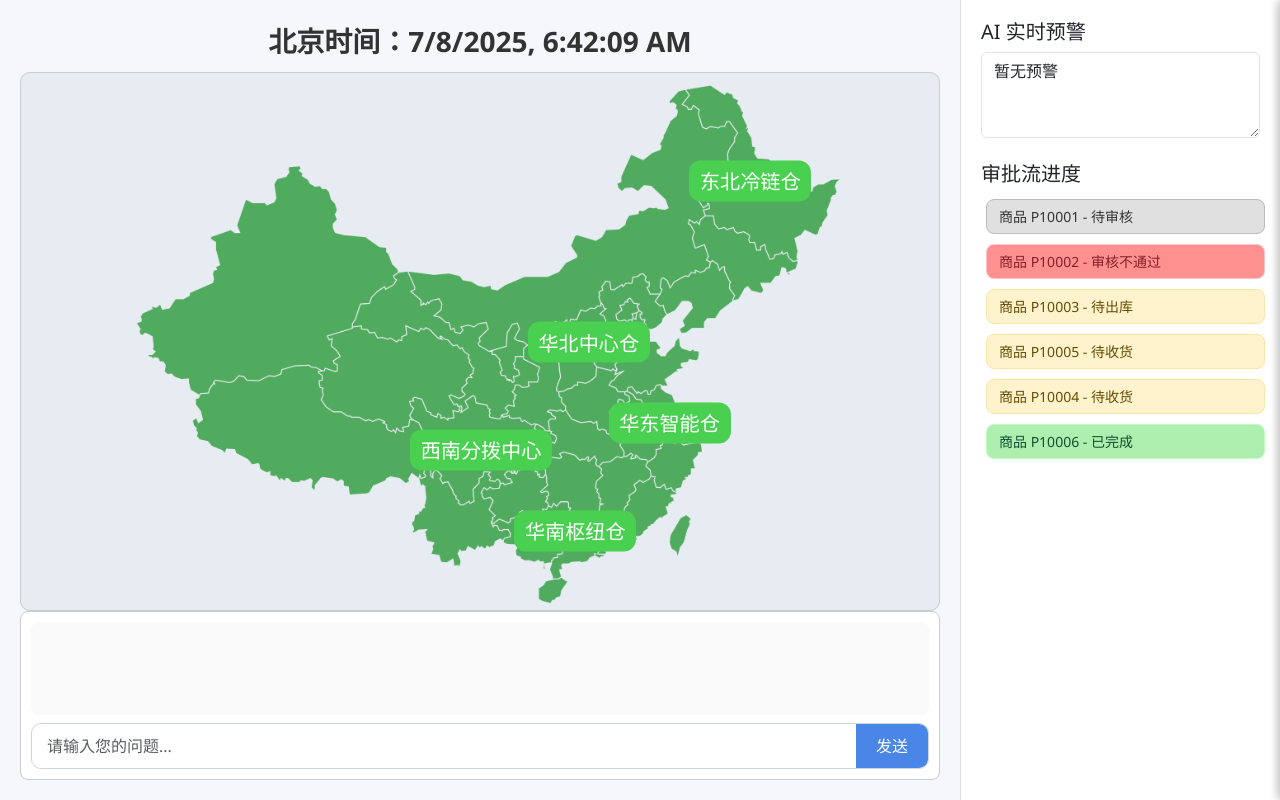
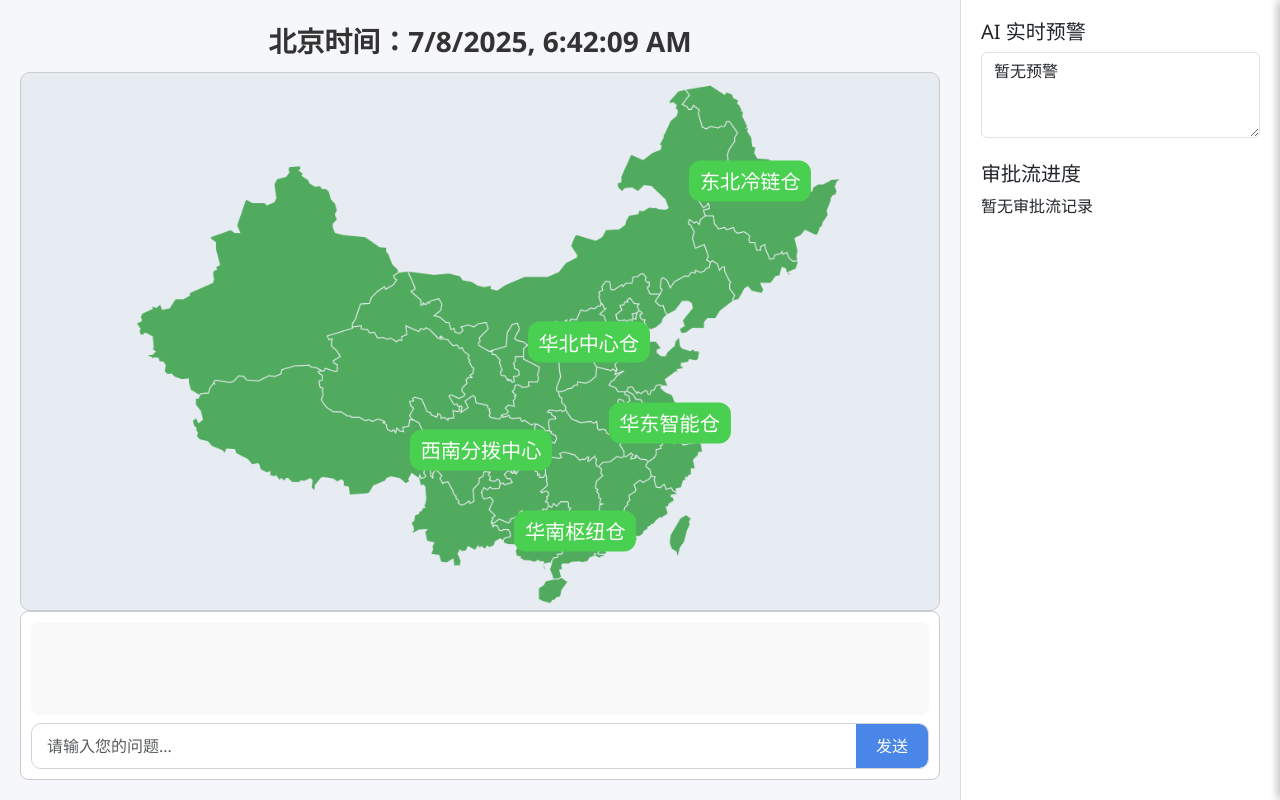
Before and after one commit to my171/JTSPGL, a Vue app in the folder front/JTSPGL-web/: page /page1 in a window 1280 px wide. Built offline with nearby package versions, Linux system fonts and the light colour scheme.

Commit message:
审批流更新

```diff
--- a/front/JTSPGL-web/src/components/PopupApproval.vue
+++ b/front/JTSPGL-web/src/components/PopupApproval.vue
@@ -1,78 +1,63 @@
-<!-- PopupApproval.vue -->
 <template>
   <div class="popup-panel" :class="{ show: isVisible }">
-      <button class="btn btn-sm btn-outline-secondary mb-3" @click="close">关闭</button>
-      <div v-html="content"></div>
+    <button class="btn btn-sm btn-outline-secondary mb-3" @click="close">
+      关闭
+    </button>
+
+    <h5>审批详情</h5>
+    <div v-if="approval">
+      <p><strong>审批ID：</strong> {{ approval.id }}</p>
+      <p><strong>状态：</strong> {{ approval.status }}</p>
+      <p><strong>详情：</strong> {{ approval.display }}</p>
+      <p><strong>发起仓库/商店：</strong> {{ approval.from }}</p>
+      <p><strong>接收仓库/商店：</strong> {{ approval.to }}</p>
+    </div>
+    <div v-else>
+      <p>未选择审批项</p>
+    </div>
   </div>
 </template>
 
 <script setup>
-  import { ref } from 'vue';
+import { ref, watch } from "vue";
 
-  const emit = defineEmits(['close']);
+const props = defineProps({
+  approvalRequests: {
+    type: Array,
+    required: true,
+  },
+  selectedApprovalId: {
+    type: String,
+    default: null,
+  },
+});
+
+const emit = defineEmits(["close"]);
 
 const isVisible = ref(false);
-  const content = ref('');
+const approval = ref(null);
 
-  const infoMap = {
-    P10001: {
-      status: "待审核",
-      decisionTime: "-",
-      reviewTime: "-",
-      dispatchTime: "-",
-      receivedTime: "-",
-      from: "华东智能仓",
-      to: "南京新街口店",
-    },
-    P10006: {
-      status: "已完成",
-      decisionTime: "2025-07-01 10:00",
-      reviewTime: "2025-07-02 11:00",
-      dispatchTime: "2025-07-03 15:30",
-      receivedTime: "2025-07-05 09:15",
-      from: "华北中心仓",
-      to: "北京王府井旗舰店",
-    },
-    P10002: {
-      status: "审核不通过",
-      decisionTime: "2025-06-28 14:00",
-      reviewTime: "2025-06-29 09:30",
-      dispatchTime: "-",
-      receivedTime: "-",
-      from: "华南枢纽仓",
-      to: "广州天河城店",
-    },
-    // 其他数据省略...
-  };
-
-  const show = (productId) => {
-    const item = infoMap[productId] || {
-      status: "未知",
-      decisionTime: "-",
-      reviewTime: "-",
-      dispatchTime: "-",
-      receivedTime: "-",
-      from: "-",
-      to: "-",
-    };
-
-    const html = `
-      <h5>审批详情：${productId}</h5>
-      <p><strong>当前状态：</strong>${item.status}</p>
-      <p><strong>调出仓库：</strong>${item.from}</p>
-      <p><strong>调入商店：</strong>${item.to}</p>
-      <p><strong>决策时间：</strong>${item.decisionTime}</p>
-      <p><strong>审核时间：</strong>${item.reviewTime}</p>
-      <p><strong>发货时间：</strong>${item.dispatchTime}</p>
-      <p><strong>收货时间：</strong>${item.receivedTime}</p>
-    `;
-    content.value = html;
+watch(
+  () => props.selectedApprovalId,
+  (newId) => {
+    if (newId) {
+      approval.value = props.approvalRequests.find((a) => a.id === newId) || null;
       isVisible.value = true;
-  };
+    } else {
+      isVisible.value = false;
+      approval.value = null;
+    }
+  }
+);
 
 const close = () => {
   isVisible.value = false;
-    emit('close');
+  emit("close");
+};
+
+const show = (id) => {
+  approval.value = props.approvalRequests.find((a) => a.id === id) || null;
+  isVisible.value = true;
 };
 
 const relatedclose = () => {
@@ -83,5 +68,5 @@
 </script>
 
 <style scoped>
-  @import './popup-style.css';
+@import "./popup-style.css";
 </style>
--- a/front/JTSPGL-web/src/components/PopupStore.vue
+++ b/front/JTSPGL-web/src/components/PopupStore.vue
@@ -55,6 +55,7 @@ import { ref } from "vue";
 import axios from "axios";
 
 const emit = defineEmits(["close"]);
+
 const isVisible = ref(false);
 const storeId = ref("");
 const storeName = ref("");
@@ -118,6 +119,15 @@ const transferIn = async () => {
       from_warehouse_name: fromWarehouseName,
     });
     alert("调货成功");
+
+    emit("new-approval", {
+      id: `P${Date.now()}`,
+      display: `${fromWarehouseName}-${transferProduct.value}-${transferQty.value}-待审核`,
+      status: "待审核",
+      from: fromWarehouseName,
+      to: storeName.value,
+    });
+
   } catch (err) {
     alert(`调货失败：${err.message}`);
   }
--- a/front/JTSPGL-web/src/components/PopupWarehouse.vue
+++ b/front/JTSPGL-web/src/components/PopupWarehouse.vue
@@ -168,6 +168,16 @@ const transfer = async () => {
       fromWarehouse,
     });
     alert("调货成功");
+
+    // 触发新增审批流事件
+    emit("new-approval", {
+      id: `P${Date.now()}`,
+      display: `${fromWarehouse}-${transferProduct.value}-${transferQty.value}-待审核`,
+      status: "待审核",
+      from: fromWarehouse,
+      to: currentWarehouseName.value,
+    });
+
   } catch (err) {
     alert(`调货失败：${err.message}`);
   }
--- a/front/JTSPGL-web/src/components/RightPanel.vue
+++ b/front/JTSPGL-web/src/components/RightPanel.vue
@@ -1,56 +1,75 @@
-<!--RightPanel.vue-->
 <template>
   <div class="col-md-3 right-panel" :style="{ transform: panelTransform }">
     <h5>AI 实时预警</h5>
     <textarea class="form-control mb-3" rows="3" readonly>暂无预警</textarea>
 
     <h5 class="mt-4">审批流进度</h5>
-    <div id="approval-status">
+
+    <div v-if="approvalRequests.length === 0">暂无审批流记录</div>
+
+    <div v-for="(group, status) in groupedApprovals" :key="status">
+      <h6 class="mt-3">{{ status }}</h6>
       <button
-        v-for="item in approvalItems"
+        v-for="item in group"
         :key="item.id"
         class="approval-button"
-        :class="`status-${item.statusColor}`"
+        :class="`status-${statusColorMap[item.status] || 'gray'}`"
         @click="showApproval(item.id)"
       >
-        商品 {{ item.id }} - {{ item.statusText }}
+        {{ item.display }}
       </button>
     </div>
   </div>
 </template>
 
 <script setup>
-import { ref } from 'vue';
+import { computed, ref } from "vue";
 
-const emit = defineEmits(['show-approval']);
+const emit = defineEmits(["show-approval"]);
 
-const panelTransform = ref('translateX(0)');
+const props = defineProps({
+  approvalRequests: {
+    type: Array,
+    required: true,
+  },
+});
 
-const approvalItems = [
-  { id: 'P10001', statusText: '待审核', statusColor: 'gray' },
-  { id: 'P10002', statusText: '审核不通过', statusColor: 'red' },
-  { id: 'P10003', statusText: '待出库', statusColor: 'yellow' },
-  { id: 'P10005', statusText: '待收货', statusColor: 'yellow' },
-  { id: 'P10004', statusText: '待收货', statusColor: 'yellow' },
-  { id: 'P10006', statusText: '已完成', statusColor: 'green' },
+const panelTransform = ref("translateX(0)");
 
-];
+const statusColorMap = {
+  待审核: "gray",
+  "审核不通过": "red",
+  待出库: "yellow",
+  待收货: "yellow",
+  已完成: "green",
+};
 
-const showApproval = (productId) => {
-  emit('show-approval', productId);
+const groupedApprovals = computed(() => {
+  const groups = {};
+  for (const item of props.approvalRequests) {
+    if (!groups[item.status]) {
+      groups[item.status] = [];
+    }
+    groups[item.status].push(item);
+  }
+  return groups;
+});
+
+const showApproval = (id) => {
+  emit("show-approval", id);
 };
 
 const movePanel = () => {
-  panelTransform.value = 'translateX(-200px)';
+  panelTransform.value = "translateX(-200px)";
 };
 
 const resetPanel = () => {
-  panelTransform.value = 'translateX(0)';
+  panelTransform.value = "translateX(0)";
 };
 
 defineExpose({
   movePanel,
-  resetPanel
+  resetPanel,
 });
 </script>
 
@@ -69,7 +88,7 @@ defineExpose({
   text-align: left;
   display: inline-block;
   padding: 6px 12px;
-  margin: 5px;
+  margin: 5px 0;
   border-radius: 8px;
   cursor: pointer;
   border: none;
@@ -103,19 +122,6 @@ defineExpose({
   transform: scale(1.02);
 }
 
-.status-blue {
-  background-color: #dbe9f5;
-  color: #111111;
-  border: 1px solid #c0dbf3;
-  transition: transform 0.1s ease;
-}
-
-.status-blue:hover {
-  background-color: #c0dbf3;
-  color: #111111;
-  transform: scale(1.02);
-}
-
 .status-yellow {
   background-color: #fff3cd;
   color: #664d03;
@@ -126,19 +132,6 @@ defineExpose({
 .status-yellow:hover {
   background-color: #f8e6a8;
   color: #664d03;
-  transform: scale(1.02);
-}
-
-.status-orange {
-  background-color: #ffe5b4;
-  color: #a75d00;
-  border: 1px solid #ffd1a1;
-  transition: transform 0.1s ease;
-}
-
-.status-orange:hover {
-  background-color: #ffd1a1;
-  color: #a75d00;
   transform: scale(1.02);
 }
 
--- a/front/JTSPGL-web/src/views/Page1.vue
+++ b/front/JTSPGL-web/src/views/Page1.vue
@@ -10,30 +10,34 @@
 
       <RightPanel
         ref="rightPanel"
+        :approvalRequests="approvalRequests"
         @show-approval="showApprovalDetail"
       />
     </div>
 
-    <!-- 3个独立的弹出面板组件 -->
-     <PopupStore
+    <!-- 弹出面板 -->
+    <PopupStore
       ref="popupStore"
-      @close="closeWarehousePopup"
-
-     />
+      @close="closeStorePopup"
+      @new-approval="handleNewApproval"
+    />
     <PopupWarehouse
       ref="popupWarehouse"
       @close="closeWarehousePopup"
       @show-store="showStorePopup"
+      @new-approval="handleNewApproval"
     />
     <PopupApproval
       ref="popupApproval"
+      :approvalRequests="approvalRequests"
+      :selectedApprovalId="selectedApprovalId"
       @close="closeApprovalPopup"
     />
   </div>
 </template>
 
 <script setup>
-import { ref } from 'vue';
+import { ref, reactive } from 'vue';
 
 import HeaderTime from '@components/HeaderTime.vue';
 import WarehouseMap from '@components/WarehouseMap.vue';
@@ -48,6 +52,9 @@ const popupStore = ref(null);
 const popupWarehouse = ref(null);
 const popupApproval = ref(null);
 
+const approvalRequests = reactive([]); // 所有审批流记录
+const selectedApprovalId = ref(null);
+
 const showWarehouseInfo = (id, name) => {
   rightPanel.value.movePanel();
   popupWarehouse.value.show(id, name);
@@ -55,10 +62,11 @@ const showWarehouseInfo = (id, name) => {
   popupStore.value.relatedclose();
 };
 
-const showApprovalDetail = (productId) => {
+const showApprovalDetail = (approvalId) => {
   rightPanel.value.movePanel();
-  popupApproval.value.show(productId);
+  popupApproval.value.show(approvalId);
   popupWarehouse.value.relatedclose();
+  popupStore.value.relatedclose();
 };
 
 const showStorePopup = (storeName) => {
@@ -67,6 +75,11 @@ const showStorePopup = (storeName) => {
   popupWarehouse.value.relatedclose();
   popupApproval.value.relatedclose();
   console.log("显示商店弹窗：", storeName);
+};
+
+
+const handleNewApproval = (record) => {
+  approvalRequests.push(record);
 };
 
 const closeStorePopup = () => {
@@ -83,7 +96,6 @@ const closeApprovalPopup = () => {
 </script>
 
 <style scoped>
-/* 保留原有的样式 */
 .left-panel {
   height: 100vh;
   padding: 20px;
```
Lines whose indentation alone changed are shown as unchanged.
